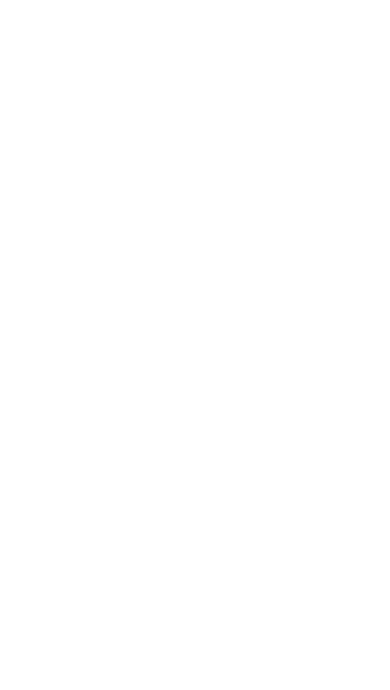
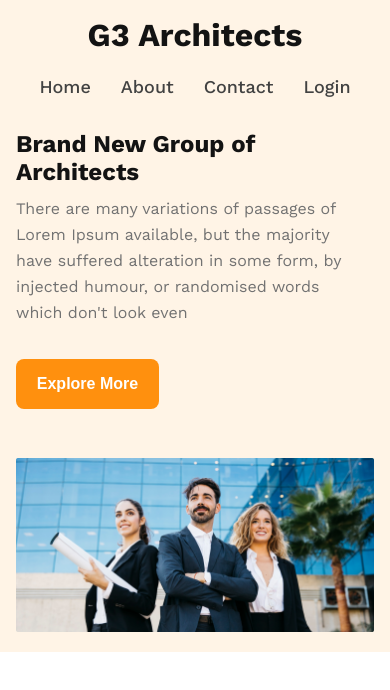
Before and after one commit to alamnahid/g3-architects-website, a plain HTML site: page index.html in a window 390 px wide. Drawn offline with nearby package versions, Linux system fonts and the light colour scheme.

Commit message:
header added

```diff
--- a/index.html
+++ b/index.html
@@ -4,8 +4,33 @@
     <meta charset="UTF-8">
     <meta name="viewport" content="width=device-width, initial-scale=1.0">
     <title>Document</title>
+    <link rel="stylesheet" href="style/style.css">
 </head>
 <body>
+    <header>
+        <nav>
+            <h3 class="heading-title">G3 Architects</h3>
+        <ul>
+            <li><a href="">Home</a></li>
+            <li><a href="">About</a></li>
+            <li><a href="">Contact</a></li>
+            <li><a href="">Login</a></li>
+        </ul>
+        </nav>
+        <div class="banner">
+            <div class="banner-content">
+                <h1 class="banner-title">Brand New Group of Architects</h1>
+            <p class="banner-description">There are many variations of passages of Lorem Ipsum available, but the majority have suffered alteration in some form, by injected humour, or randomised words which don't look even</p>
+            <button class="primary-button">Explore More</button>
+            </div>
+            <img class="banner-img" src="images/banner.png" alt="">
+        </div>
+    </header>
+    <main>
 
+    </main>
+    <footer>
+
+    </footer>
 </body>
 </html>
--- a/style/style.css
+++ b/style/style.css
@@ -0,0 +1,173 @@
+/* work sans google fonts */
+
+  @import url('https://fonts.googleapis.com/css2?family=Inconsolata&family=Lato&family=Merriweather&family=Montserrat&family=Open+Sans:ital,wght@0,800;1,800&family=PT+Serif&family=Playfair+Display&family=Sacramento&family=Work+Sans:wght@400;500;700;800&display=swap');
+
+*{
+    margin: 0;
+    padding: 0;
+}
+.primary-button{
+    border-radius: 0.5rem;
+    background: #FF900E;
+    padding: 1.31rem 2rem;
+    border: 0;
+    color: #FFF;
+    text-align: center;
+    font-size: 1.25rem;
+    font-weight: 600;
+    cursor: pointer;
+    margin-bottom: 2.06rem;
+}
+header{
+    background: rgba(255, 144, 14, 0.10);
+    padding: 40px 240px;
+}
+nav{
+    display: flex;
+    justify-content: space-between;
+    align-items: center;
+}
+nav > ul{
+    display: flex;
+    gap: 30px;
+}
+nav li{
+    list-style: none;
+    text-decoration: none;
+
+}
+nav li a{
+    text-decoration: none;
+    color: #424242;
+    font-family: Work Sans;
+    font-size: 1.125rem;
+    font-weight: 500;
+    line-height: 1.625rem; /* 144.444% */
+}
+.heading-title{
+    color: #131313;
+    font-family: Work Sans;
+    font-size: 2.8125rem;
+    font-weight: 700;
+}
+
+/* banner styles */
+.banner-content{
+    width: 53.875rem;
+    margin: 0 auto;
+    text-align: center;
+}
+.banner-title{
+    color:#131313;
+    text-align: center;
+    font-family: Work Sans;
+    font-size: 4rem;
+    font-weight: 700;
+    margin-top: 8rem;
+}
+.banner-description{
+    color:  #727272;
+    text-align: center;
+    font-family: Work Sans;
+    font-size: 1rem;
+    font-weight: 400;
+    line-height: 1.625rem; /* 162.5% */
+    margin-bottom: 2.06rem;
+    margin-top: 2rem;
+}
+.banner-img{
+    margin-top: 1rem;
+    width: 100%;
+}
+
+
+
+
+
+
+
+
+/* responsive media */
+/* mobile-device */
+@media screen and (max-width: 576px) {
+    header{
+        padding: 1rem;
+    }
+    nav{
+        display: flex;
+        flex-direction: column;
+        gap: 20px;
+    }
+    .banner-content{
+        width: 95%;
+        margin: 0;
+        text-align: left;
+    }
+    .heading-title{
+        text-align: center;
+        font-size: 2rem;
+    }
+
+    .banner-title{
+        text-align: left;
+        font-size: 1.5rem;
+        margin-top: 30px;
+    }
+    .banner-description{
+    text-align: left;
+    margin-top: 10px;
+    }
+    .primary-button{
+        padding: 1rem 1.3rem;
+        font-size: 1rem;
+        text-align: left;
+    }
+.banner-img{
+    margin-top: 1rem;
+    width: 100%;
+}
+
+}
+
+/* medium device */
+
+@media screen and (min-width: 576px) and (max-width: 960px) {
+    header{
+        padding: 1rem;
+    }
+    nav{
+        display: flex;
+        flex-direction: column;
+        gap: 20px;
+    }
+    .banner-content{
+        width: 95%;
+        margin: 0;
+        text-align: center;
+    }
+    .heading-title{
+        text-align: center;
+        font-size: 2rem;
+    }
+
+    .banner-title{
+        text-align: center;
+        font-size: 1.5rem;
+        margin-top: 30px;
+    }
+    .banner-description{
+    text-align: center;
+    margin-top: 10px;
+    }
+    .primary-button{
+        padding: 1rem 1.3rem;
+        font-size: 1rem;
+        text-align: left;
+    }
+.banner-img{
+    margin-top: 1rem;
+    width: 100%;
+}
+
+}
+}
```
